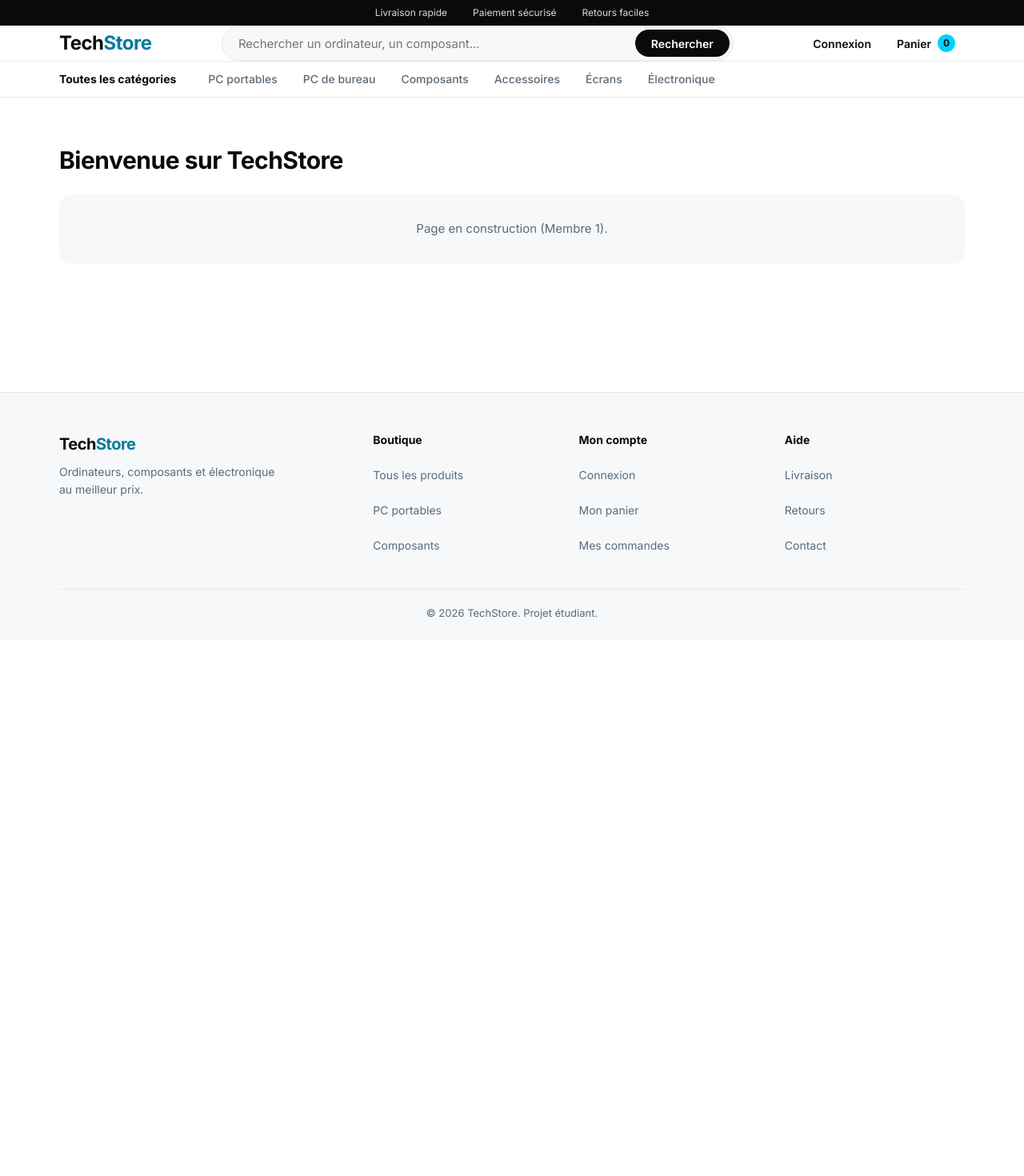
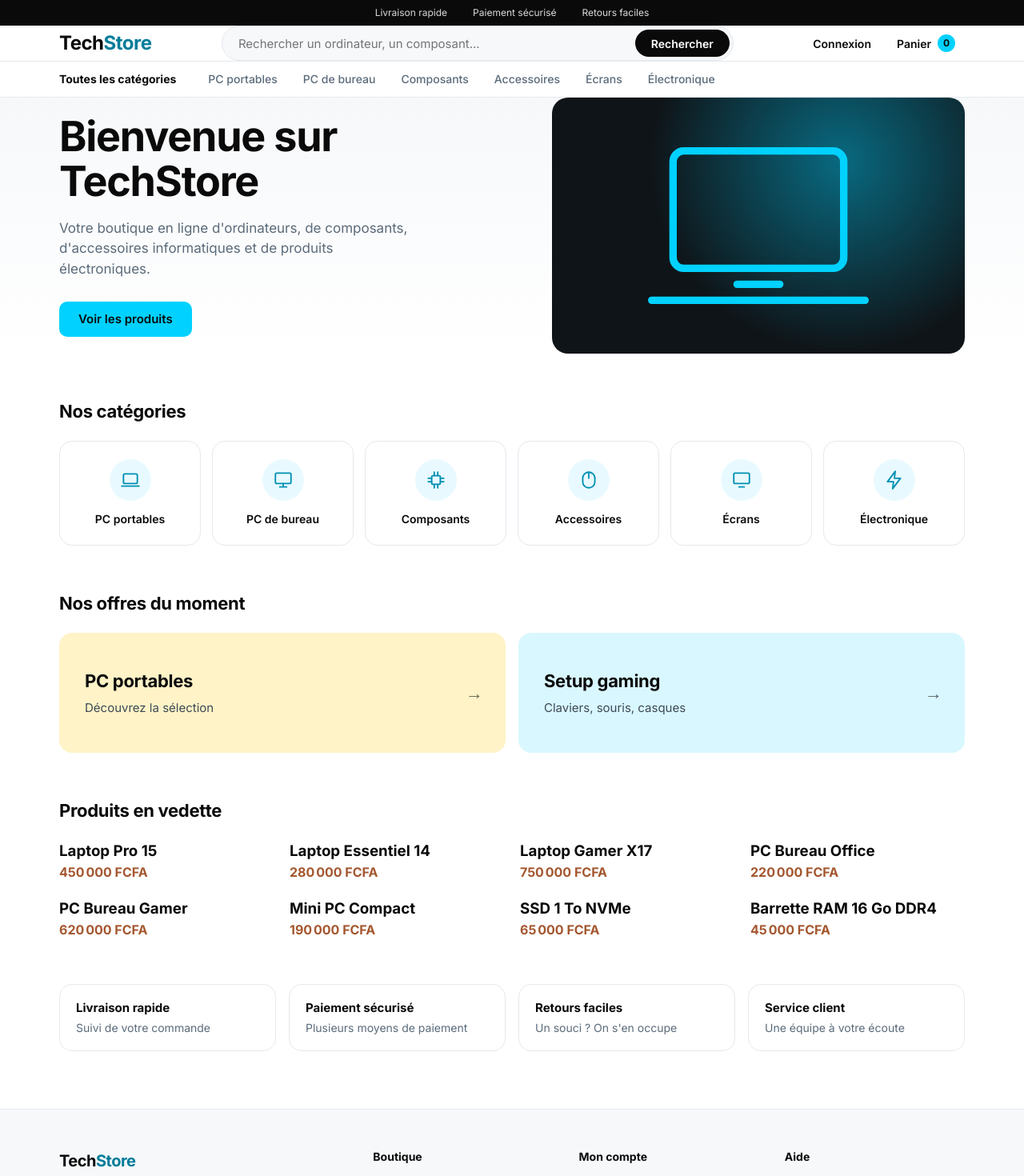
Before and after one commit to Zut17/techstore, a React (Vite) app: page / in a window 1280 px wide. Shown: the top 1470 px of the page at 80% size. Before the commit the page ends 800 px from the top, so only its background shows below. Built offline with nearby package versions, Linux system fonts and the light colour scheme.

Commit message:
feat: page d'accueil (bannière, catégories, offres, produits en vedette, engagements)

```diff
--- /dev/null
+++ b/src/pages/Home.css
@@ -0,0 +1,230 @@
+/* Hero */
+.home-hero {
+  background: linear-gradient(180deg, var(--bg-light-color) 0%, var(--third-color) 100%);
+}
+
+.home-hero-inner {
+  display: grid;
+  grid-template-columns: 1.1fr 1fr;
+  gap: 48px;
+  align-items: center;
+  padding-top: 56px;
+  padding-bottom: 56px;
+}
+
+.home-hero h1 {
+  font-size: clamp(32px, 4.4vw, 52px);
+  line-height: 1.08;
+  letter-spacing: -1.2px;
+}
+
+.home-hero p {
+  margin: 18px 0 28px;
+  font-size: 17px;
+  color: var(--text-light-color);
+  max-width: 460px;
+}
+
+.home-hero-visual {
+  position: relative;
+  aspect-ratio: 4 / 3;
+  max-height: 320px;
+  width: 100%;
+  border-radius: 20px;
+  overflow: hidden;
+  background: radial-gradient(circle at 70% 25%, rgba(1, 209, 255, 0.45), transparent 55%), #0f1418;
+  display: flex;
+  align-items: center;
+  justify-content: center;
+}
+
+.home-hero-visual svg {
+  width: 62%;
+  height: auto;
+  color: var(--main-color);
+}
+
+.home-hero-visual img {
+  width: 100%;
+  height: 100%;
+  object-fit: cover;
+}
+
+/* Categories */
+.home-cats {
+  display: grid;
+  grid-template-columns: repeat(auto-fill, minmax(150px, 1fr));
+  gap: 14px;
+}
+
+.home-cat {
+  display: flex;
+  flex-direction: column;
+  align-items: center;
+  gap: 12px;
+  padding: 22px 12px;
+  text-align: center;
+  font-size: 14px;
+  font-weight: 600;
+  background: var(--third-color);
+  border: 1px solid var(--border-color);
+  border-radius: var(--radius-lg);
+  transition: border-color 0.15s, box-shadow 0.15s, transform 0.15s;
+}
+
+.home-cat:hover {
+  border-color: var(--main-color);
+  box-shadow: var(--shadow-md);
+  transform: translateY(-2px);
+}
+
+.home-cat-circle {
+  display: flex;
+  align-items: center;
+  justify-content: center;
+  width: 52px;
+  height: 52px;
+  border-radius: 50%;
+  background: var(--main-soft);
+  color: #008fb3;
+}
+
+.home-cat-circle svg {
+  width: 26px;
+  height: 26px;
+}
+
+/* Offers */
+.home-promos {
+  display: grid;
+  grid-template-columns: 1fr 1fr;
+  gap: 16px;
+}
+
+.home-promo {
+  position: relative;
+  border-radius: var(--radius-lg);
+  padding: 32px;
+  min-height: 150px;
+  display: flex;
+  flex-direction: column;
+  justify-content: center;
+  gap: 6px;
+  transition: transform 0.15s, box-shadow 0.15s;
+}
+
+.home-promo:hover {
+  transform: translateY(-2px);
+  box-shadow: var(--shadow-md);
+}
+
+.home-promo strong {
+  font-size: 22px;
+  letter-spacing: -0.3px;
+}
+
+.home-promo span {
+  color: #3d4a56;
+  font-size: 15px;
+}
+
+.home-promo::after {
+  content: "→";
+  position: absolute;
+  right: 28px;
+  top: 50%;
+  transform: translateY(-50%);
+  font-size: 22px;
+  opacity: 0.6;
+}
+
+.home-promo-1 {
+  background: #fff3c7;
+}
+
+.home-promo-2 {
+  background: #d9f7ff;
+}
+
+/* Featured products */
+.home-featured {
+  display: grid;
+  grid-template-columns: repeat(4, 1fr);
+  gap: 20px;
+}
+
+/* Assurances */
+.home-assure {
+  display: grid;
+  grid-template-columns: repeat(4, 1fr);
+  gap: 16px;
+}
+
+.home-assure div {
+  border: 1px solid var(--border-color);
+  border-radius: var(--radius-lg);
+  padding: 18px 20px;
+  font-size: 14px;
+  color: var(--text-light-color);
+}
+
+.home-assure strong {
+  display: block;
+  margin-bottom: 2px;
+  color: var(--second-color);
+  font-size: 15px;
+}
+
+@media (max-width: 1000px) {
+  .home-featured {
+    grid-template-columns: repeat(3, 1fr);
+  }
+
+  .home-assure {
+    grid-template-columns: repeat(2, 1fr);
+  }
+}
+
+@media (max-width: 760px) {
+  .home-hero-inner {
+    grid-template-columns: 1fr;
+    gap: 28px;
+    padding-top: 32px;
+    padding-bottom: 32px;
+  }
+
+  .home-hero p {
+    font-size: 16px;
+    margin: 14px 0 22px;
+  }
+
+  .home-hero-visual {
+    aspect-ratio: 16 / 9;
+    max-height: 220px;
+  }
+
+  .home-promos {
+    grid-template-columns: 1fr;
+  }
+
+  .home-promo {
+    padding: 24px;
+    min-height: 120px;
+  }
+
+  .home-cats {
+    grid-template-columns: repeat(2, 1fr);
+    gap: 12px;
+  }
+
+  .home-featured {
+    grid-template-columns: repeat(2, 1fr);
+    gap: 12px;
+  }
+}
+
+@media (max-width: 420px) {
+  .home-assure {
+    grid-template-columns: 1fr;
+  }
+}
--- a/src/pages/Home.jsx
+++ b/src/pages/Home.jsx
@@ -1,12 +1,189 @@
+import { useEffect, useState } from "react";
+import { Link } from "react-router-dom";
+import ProductCard from "../components/ProductCard";
+import { getCategories, getProducts } from "../services/productService";
 import { usePageTitle } from "../hooks/usePageTitle";
+import "./Home.css";
+
+const ICONS = {
+  "PC portables": (
+    <>
+      <rect x="4" y="5" width="16" height="11" rx="1.5" />
+      <path d="M2 19h20" />
+    </>
+  ),
+  "PC de bureau": (
+    <>
+      <rect x="3" y="4" width="18" height="12" rx="1.5" />
+      <path d="M8 20h8M12 16v4" />
+    </>
+  ),
+  Composants: (
+    <>
+      <rect x="7" y="7" width="10" height="10" rx="1.5" />
+      <path d="M10 3v4M14 3v4M10 17v4M14 17v4M3 10h4M3 14h4M17 10h4M17 14h4" />
+    </>
+  ),
+  Écrans: (
+    <>
+      <rect x="3" y="4" width="18" height="12" rx="1.5" />
+      <path d="M9 20h6" />
+    </>
+  ),
+  Accessoires: (
+    <>
+      <rect x="5" y="3" width="14" height="18" rx="7" />
+      <path d="M12 3v7" />
+    </>
+  ),
+  Électronique: <path d="M13 2 4 14h7l-1 8 9-12h-7l1-8z" />,
+};
+
+const DEFAULT_ICON = (
+  <>
+    <path d="M3 7l9-4 9 4-9 4-9-4z" />
+    <path d="M3 7v10l9 4 9-4V7" />
+  </>
+);
+
+function CategoryIcon({ name }) {
+  return (
+    <svg
+      viewBox="0 0 24 24"
+      fill="none"
+      stroke="currentColor"
+      strokeWidth="1.7"
+      strokeLinecap="round"
+      strokeLinejoin="round"
+      aria-hidden="true"
+    >
+      {ICONS[name] || DEFAULT_ICON}
+    </svg>
+  );
+}
 
 function Home() {
   usePageTitle("");
+  const [categories, setCategories] = useState([]);
+  const [featured, setFeatured] = useState([]);
+  const [loading, setLoading] = useState(true);
+  const [error, setError] = useState("");
+
+  useEffect(() => {
+    Promise.all([getCategories(), getProducts({ limit: 8 })])
+      .then(([cats, products]) => {
+        setCategories(cats);
+        setFeatured(products);
+      })
+      .catch(() => setError("Impossible de charger les produits pour le moment."))
+      .finally(() => setLoading(false));
+  }, []);
 
   return (
-    <main id="contenu" className="container section">
-      <h1 className="page-title">Bienvenue sur TechStore</h1>
-      <p className="state">Page en construction (Membre 1).</p>
+    <main id="contenu">
+      <section className="home-hero" aria-labelledby="home-title">
+        <div className="container home-hero-inner">
+          <div>
+            <h1 id="home-title">Bienvenue sur TechStore</h1>
+            <p>
+              Votre boutique en ligne d'ordinateurs, de composants, d'accessoires
+              informatiques et de produits électroniques.
+            </p>
+            <Link to="/produits" className="btn">
+              Voir les produits
+            </Link>
+          </div>
+          <div className="home-hero-visual" aria-hidden="true">
+            <svg
+              viewBox="0 0 24 24"
+              fill="none"
+              stroke="currentColor"
+              strokeWidth="0.7"
+              strokeLinecap="round"
+              strokeLinejoin="round"
+            >
+              <rect x="4" y="5" width="16" height="11" rx="1" />
+              <path d="M2 19h20M10 17.5h4" />
+            </svg>
+          </div>
+        </div>
+      </section>
+
+      <section className="section container" aria-labelledby="home-cats-title">
+        <h2 id="home-cats-title" className="section-title">
+          Nos catégories
+        </h2>
+        <div className="home-cats">
+          {categories.map((category) => (
+            <Link
+              key={category}
+              to={`/produits?category=${encodeURIComponent(category)}`}
+              className="home-cat"
+            >
+              <span className="home-cat-circle">
+                <CategoryIcon name={category} />
+              </span>
+              {category}
+            </Link>
+          ))}
+        </div>
+      </section>
+
+      <section className="section container" aria-labelledby="home-offers-title">
+        <h2 id="home-offers-title" className="section-title">
+          Nos offres du moment
+        </h2>
+        <div className="home-promos">
+          <Link
+            to="/produits?category=PC%20portables"
+            className="home-promo home-promo-1"
+          >
+            <strong>PC portables</strong>
+            <span>Découvrez la sélection</span>
+          </Link>
+          <Link
+            to="/produits?category=Accessoires"
+            className="home-promo home-promo-2"
+          >
+            <strong>Setup gaming</strong>
+            <span>Claviers, souris, casques</span>
+          </Link>
+        </div>
+      </section>
+
+      <section className="section container" aria-labelledby="home-featured-title">
+        <h2 id="home-featured-title" className="section-title">
+          Produits en vedette
+        </h2>
+        {loading && <p className="state">Chargement...</p>}
+        {error && <p className="state form-error">{error}</p>}
+        <div className="home-featured">
+          {featured.map((product) => (
+            <ProductCard key={product.id} product={product} />
+          ))}
+        </div>
+      </section>
+
+      <section
+        className="section container home-assure"
+        aria-labelledby="home-assure-title"
+      >
+        <h2 id="home-assure-title" className="sr-only">
+          Nos engagements
+        </h2>
+        <div>
+          <strong>Livraison rapide</strong>Suivi de votre commande
+        </div>
+        <div>
+          <strong>Paiement sécurisé</strong>Plusieurs moyens de paiement
+        </div>
+        <div>
+          <strong>Retours faciles</strong>Un souci ? On s'en occupe
+        </div>
+        <div>
+          <strong>Service client</strong>Une équipe à votre écoute
+        </div>
+      </section>
     </main>
   );
 }
```
